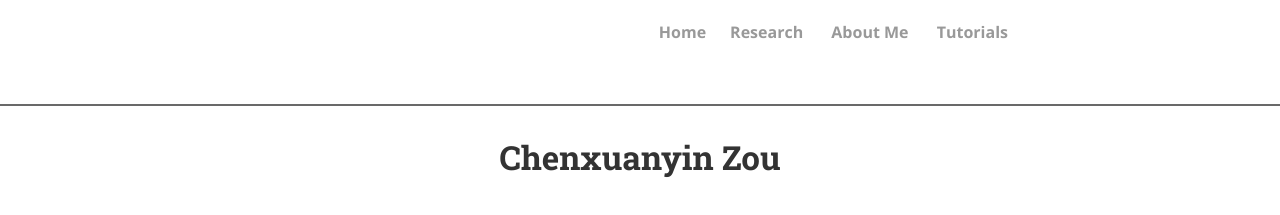
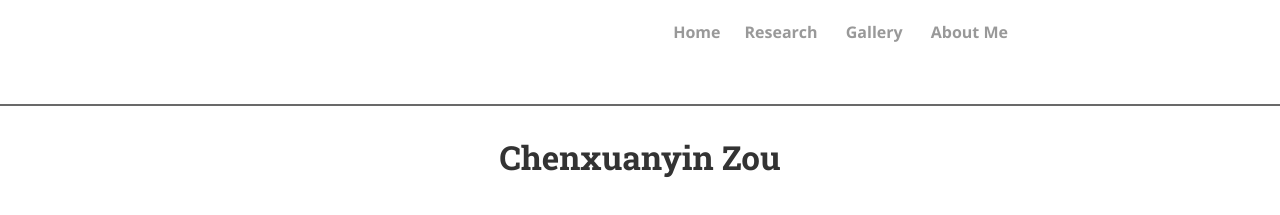
Before and after one commit to zcxy-academic/zcxy-academic.github.io, a Jekyll site: the page built from index.html, in a window 1280 px wide. Shown: the top 215 px of the page. Built offline with Jekyll 4.4.1, drawn with Linux system fonts in a browser that asks for light colours; nearby versions of some CDN libraries; the list of posts is cut into pages by our own code; comment, search, counter and statistics services are not loaded; a style sheet for code colours, icons or effects is not loaded.

Commit message:
Update header.html

```diff
--- a/_includes/header.html
+++ b/_includes/header.html
@@ -7,8 +7,8 @@
       <ul id="js-navigation-menu" class="navigation-menu show">
       <li class="nav-link"><a href="{{ site.baseurl }}/" class="logo"><strong>Home</strong></a>
       <li class="nav-link"><a href="https://zcxy-academic.github.io/research"><strong>Research</strong></a>
+      <li class="nav-link"><a href="https://zcxy-academic.github.io/gallery"><strong>Gallery</strong></a>
       <li class="nav-link"><a href="https://zcxy-academic.github.io/about"><strong>About Me</strong></a>
-      <li class="nav-link"><a href="https://zcxy-academic.github.io/gallery"><strong>Tutorials</strong></a>
     </ul>
     </nav>
   </div>
```
